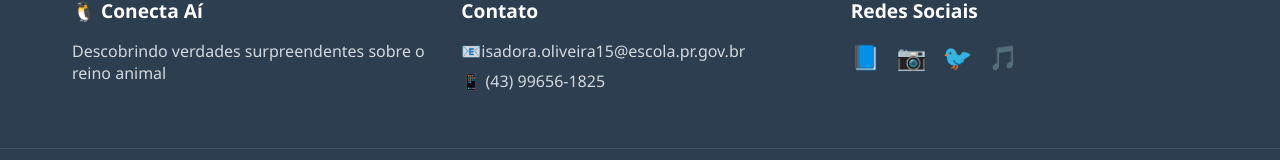
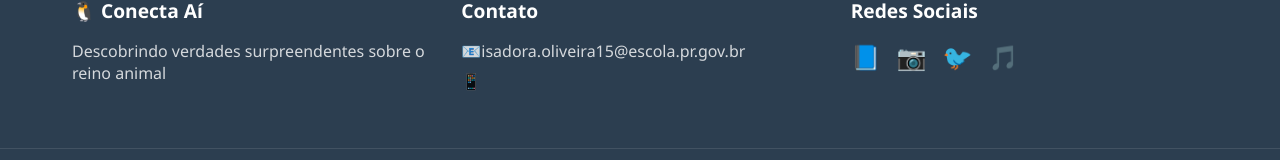
Before and after one commit to Isadora-andujar/P-gina-web-construindo-flashcards-de-estudo-com-HTML-e-CSS---isadora, a plain HTML site: page index.html in a window 1280 px wide. Shown: the part 2861-3021 px from the top of the page. Drawn offline with Linux system fonts and the light colour scheme.

Commit message:
Update index.html

```diff
--- a/index.html
+++ b/index.html
@@ -271,7 +271,7 @@
             <div class="footer-section">
                 <h4>Contato</h4>
                 <p>📧isadora.oliveira15@escola.pr.gov.br</p>
-                <p>📱 (43) 99656-1825</p>
+                <p>📱</p>
             </div>
             <div class="footer-section">
                 <h4>Redes Sociais</h4>
```
